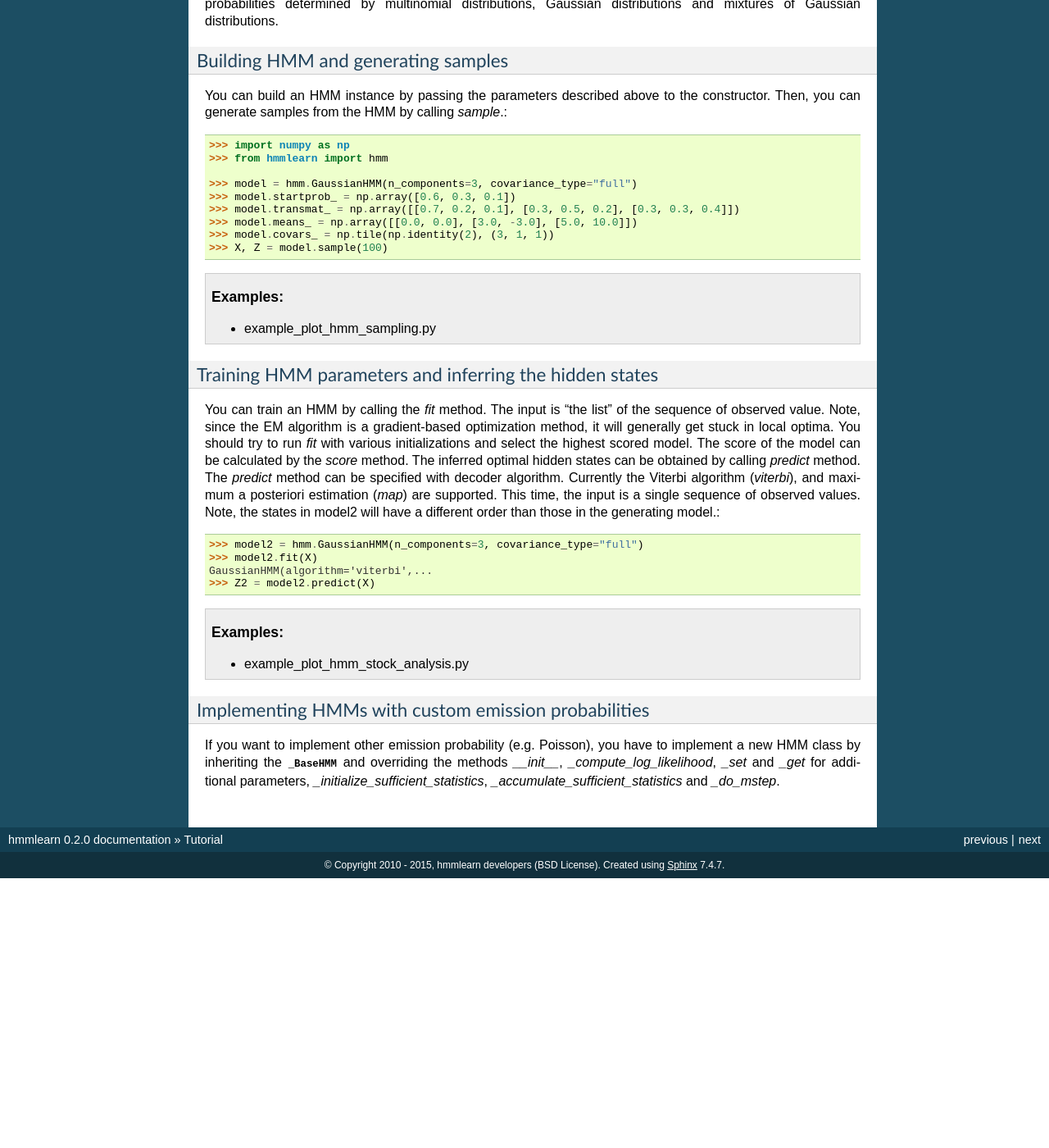
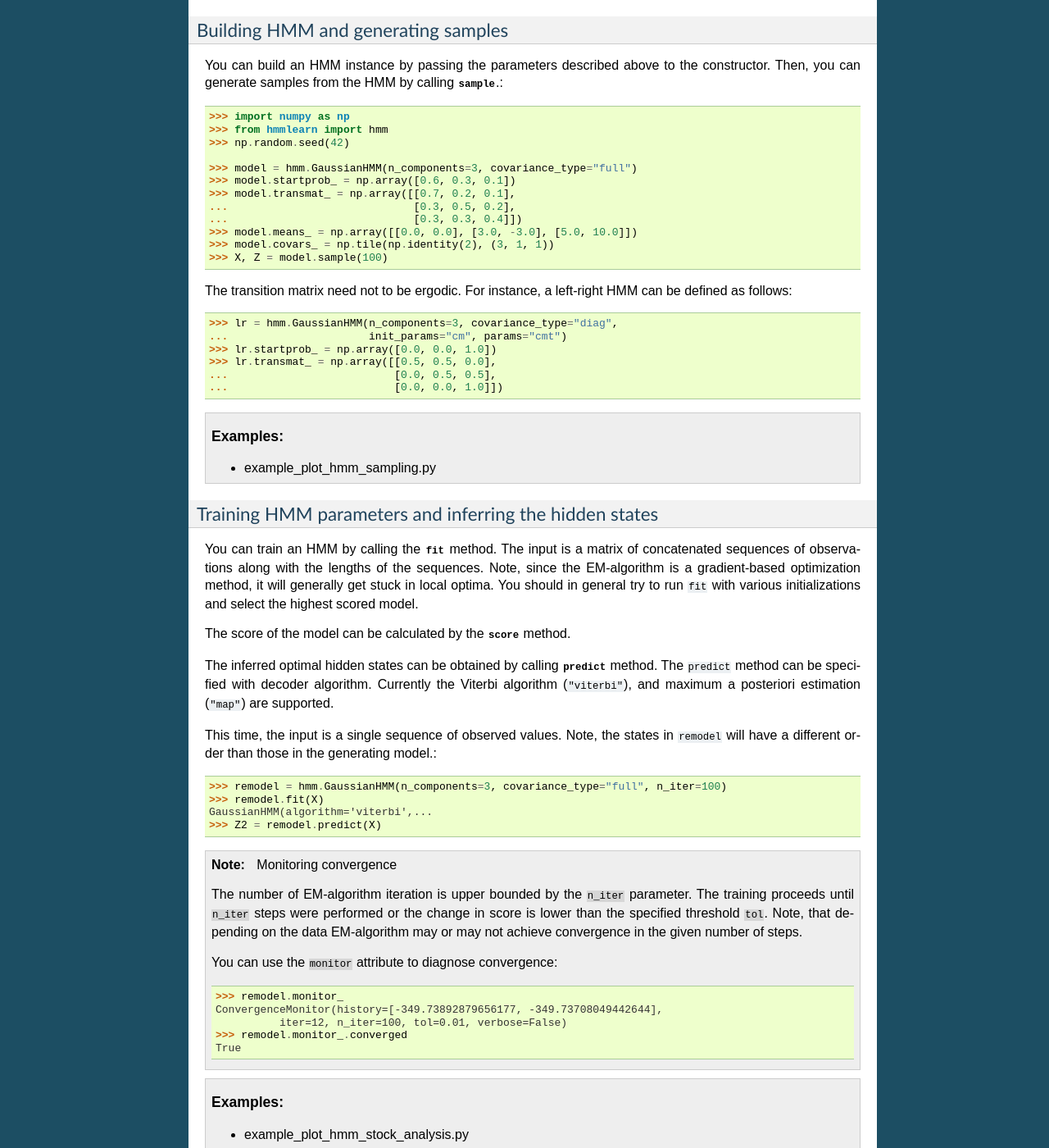
Before and after one commit to hmmlearn/hmmlearn, a Sphinx documentation site: the page built from doc/tutorial.rst, in a window 1280 px wide and 1400 px high, scrolled down 674 px. Shown: the whole window at 82% size. Built offline with Sphinx 7.4.7, drawn with Linux system fonts in a browser that asks for light colours; before the commit the page ends 1745 px from its top, so only the background shows below that; some of the changed text lies outside the part shown.

Commit message:
DOC outlined new features in ``tutorial.rst``

```diff
--- a/doc/api.rst
+++ b/doc/api.rst
@@ -13,6 +13,9 @@ guidelines on their uses.
 .. autosummary::
    :toctree: generated
 
+   base._BaseHMM
+   base.ConvergenceMonitor
+
    hmm.GaussianHMM
    hmm.MultinomialHMM
    hmm.GMMHMM
--- a/doc/conf.py
+++ b/doc/conf.py
@@ -115,7 +115,7 @@ pygments_style = 'sphinx'
 
 # The theme to use for HTML and HTML Help pages.  Major themes that come with
 # Sphinx are currently 'default' and 'sphinxdoc'.
-html_theme = 'default'
+html_theme = 'classic'
 
 # Theme options are theme-specific and customize the look and feel of a theme
 # further.  For a list of options available for each theme, see the
@@ -123,7 +123,7 @@ html_theme = 'default'
 html_theme_options = {}
 
 # Add any paths that contain custom themes here, relative to this directory.
-html_theme_path = ['themes']
+#html_theme_path = ['themes']
 
 
 # The name for this set of Sphinx documents.  If None, it defaults to
--- a/doc/tutorial.rst
+++ b/doc/tutorial.rst
@@ -49,27 +45,41 @@ See the ref listed below for further detailed information.
 Using HMM
 =========
 
-Classes in this module include :class:`MultinomialHMM`, :class:`GaussianHMM`,
-and :class:`GMMHMM`. They implement HMM with emission probabilities
-determined by multinomial distributions, Gaussian distributions
-and mixtures of Gaussian distributions.
+Classes in this module include :class:`~hmm.MultinomialHMM`,
+:class:`~hmm.GaussianHMM`, and :class:`~hmm.GMMHMM`. They implement HMM with
+emission probabilities determined by multinomial distributions, Gaussian
+distributions and mixtures of Gaussian distributions.
 
 
 Building HMM and generating samples
 ------------------------------------
 
 You can build an HMM instance by passing the parameters described above to the
-constructor. Then, you can generate samples from the HMM by calling `sample`.::
+constructor. Then, you can generate samples from the HMM by calling
+:meth:`~base._BaseHMM.sample`.::
 
     >>> import numpy as np
     >>> from hmmlearn import hmm
+    >>> np.random.seed(42)
 
     >>> model = hmm.GaussianHMM(n_components=3, covariance_type="full")
     >>> model.startprob_ = np.array([0.6, 0.3, 0.1])
-    >>> model.transmat_ = np.array([[0.7, 0.2, 0.1], [0.3, 0.5, 0.2], [0.3, 0.3, 0.4]])
+    >>> model.transmat_ = np.array([[0.7, 0.2, 0.1],
+    ...                             [0.3, 0.5, 0.2],
+    ...                             [0.3, 0.3, 0.4]])
     >>> model.means_ = np.array([[0.0, 0.0], [3.0, -3.0], [5.0, 10.0]])
     >>> model.covars_ = np.tile(np.identity(2), (3, 1, 1))
     >>> X, Z = model.sample(100)
+
+The transition matrix need not to be ergodic. For instance, a left-right HMM can
+be defined as follows::
+
+    >>> lr = hmm.GaussianHMM(n_components=3, covariance_type="diag",
+    ...                      init_params="cm", params="cmt")
+    >>> lr.startprob_ = np.array([0.0, 0.0, 1.0])
+    >>> lr.transmat_ = np.array([[0.5, 0.5, 0.0],
+    ...                          [0.0, 0.5, 0.5],
+    ...                          [0.0, 0.0, 1.0]])
 
 .. topic:: Examples:
 
@@ -78,35 +88,53 @@ constructor. Then, you can generate samples from the HMM by calling `sample`.::
 Training HMM parameters and inferring the hidden states
 -------------------------------------------------------
 
-You can train an HMM by calling the `fit` method. The input is "the list" of
-the sequence of observed value. Note, since the EM algorithm is a gradient-based
-optimization method, it will generally get stuck in local optima. You should try
-to run `fit` with various initializations and select the highest scored model.
-The score of the model can be calculated by the `score` method.
-The inferred optimal hidden states can be obtained by calling `predict` method.
-The `predict` method can be specified with decoder algorithm.
-Currently the Viterbi algorithm (`viterbi`), and maximum a posteriori
-estimation (`map`) are supported.
+You can train an HMM by calling the :meth:`~base._BaseHMM.fit` method. The input
+is a matrix of concatenated sequences of observations along with the lengths of
+the sequences. Note, since the EM-algorithm is a gradient-based optimization
+method, it will generally get stuck in local optima. You should in general try
+to run ``fit`` with various initializations and select the highest scored model.
+
+The score of the model can be calculated by the :meth:`~base._BaseHMM.score` method.
+
+The inferred optimal hidden states can be obtained by calling
+:meth:`~base._BaseHMM.predict` method. The ``predict`` method can be
+specified with decoder algorithm. Currently the Viterbi algorithm
+(``"viterbi"``), and maximum a posteriori estimation (``"map"``) are supported.
+
 This time, the input is a single sequence of observed values.  Note, the states
-in model2 will have a different order than those in the generating model.::
+in ``remodel`` will have a different order than those in the generating model.::
 
-    >>> model2 = hmm.GaussianHMM(n_components=3, covariance_type="full")
-    >>> model2.fit(X) # doctest: +ELLIPSIS, +NORMALIZE_WHITESPACE
+    >>> remodel = hmm.GaussianHMM(n_components=3, covariance_type="full", n_iter=100)
+    >>> remodel.fit(X)  # doctest: +ELLIPSIS, +NORMALIZE_WHITESPACE
     GaussianHMM(algorithm='viterbi',...
-    >>> Z2 = model2.predict(X)
+    >>> Z2 = remodel.predict(X)
 
+.. note:: Monitoring convergence
+
+   The number of EM-algorithm iteration is upper bounded by the ``n_iter``
+   parameter. The training proceeds until ``n_iter`` steps were performed or the
+   change in score is lower than the specified threshold ``tol``. Note, that
+   depending on the data EM-algorithm may or may not achieve convergence in the
+   given number of steps.
+
+   You can use the ``monitor`` attribute to diagnose convergence::
+
+       >>> remodel.monitor_
+       ConvergenceMonitor(history=[-349.73892879656177, -349.73708049442644],
+                 iter=12, n_iter=100, tol=0.01, verbose=False)
+       >>> remodel.monitor_.converged
+       True
 
 .. topic:: Examples:
 
  * :ref:`example_plot_hmm_stock_analysis.py`
 
-
 Implementing HMMs with custom emission probabilities
 ----------------------------------------------------
 
 If you want to implement other emission probability (e.g. Poisson), you have to
-implement a new HMM class by inheriting the :class:`_BaseHMM` and overriding
-the methods `__init__`, `_compute_log_likelihood`,
+implement a new HMM class by inheriting the :class:`~base._BaseHMM` and
+overriding the methods `__init__`, `_compute_log_likelihood`,
 `_set` and `_get` for additional parameters,
 `_initialize_sufficient_statistics`, `_accumulate_sufficient_statistics` and
 `_do_mstep`.
```
Also changed, not shown: other parts of doc/tutorial.rst (+7 -11 lines), 1 other file.
